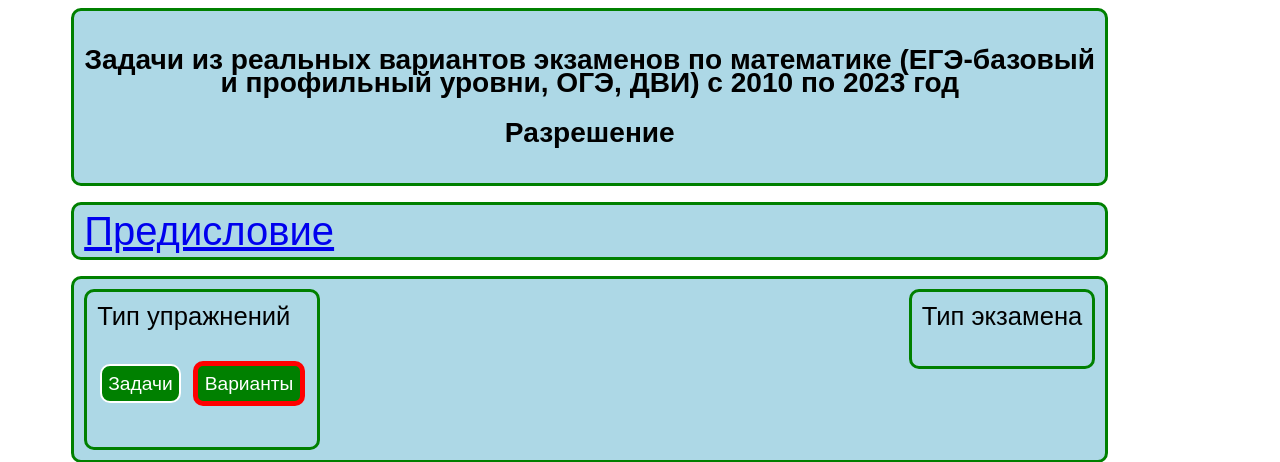
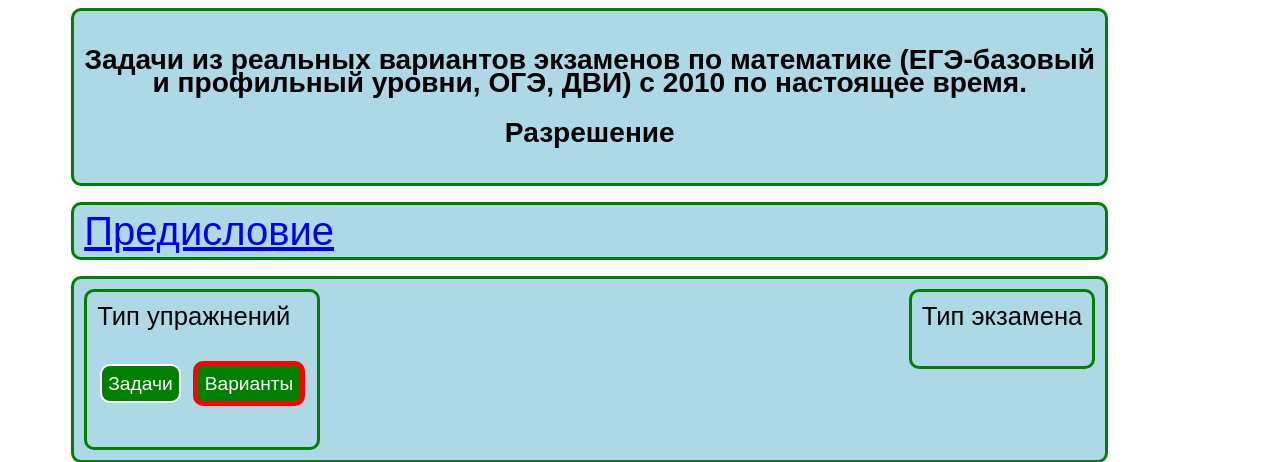
Before and after one commit to mmt-48/ege, a Django app: template main/templates/main/index.html in a window 1280 px wide. Shown: the top 462 px of the page. Run offline with Django 3.2, Linux system fonts and the light colour scheme; the template is opened without the code that fills it, so the values that code supplies are empty.

Commit message:
basa 2020

```diff
--- a/main/templates/main/index.html
+++ b/main/templates/main/index.html
@@ -184,7 +184,7 @@
 <noscript><div><img src="https://mc.yandex.ru/watch/91289361" style="position:absolute; left:-9999px;" alt="" /></div></noscript>
 <!-- /Yandex.Metrika counter -->
 <div class="px_l" style="background-color: LightBlue">
-<h3 align="center">Задачи из реальных вариантов экзаменов по математике (ЕГЭ-базовый и профильный уровни, ОГЭ, ДВИ) c 2010 по 2023 год </h3>
+<h3 align="center">Задачи из реальных вариантов экзаменов по математике (ЕГЭ-базовый и профильный уровни, ОГЭ, ДВИ) c 2010 по настоящее время. </h3>
 {%if mob == 1%}
     <h3 align="center">Мобильная версия </h3>
  {%endif%}
```
